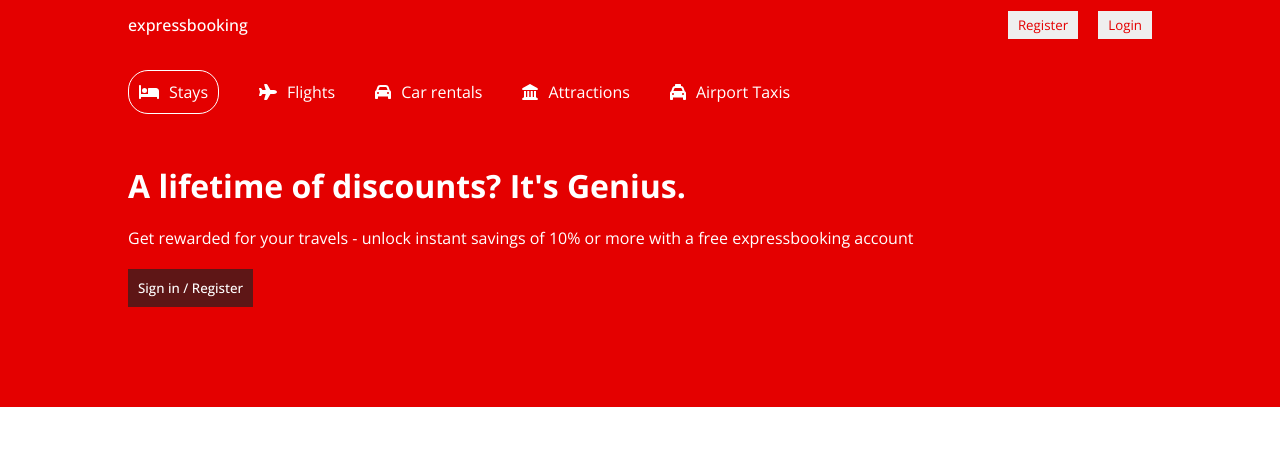
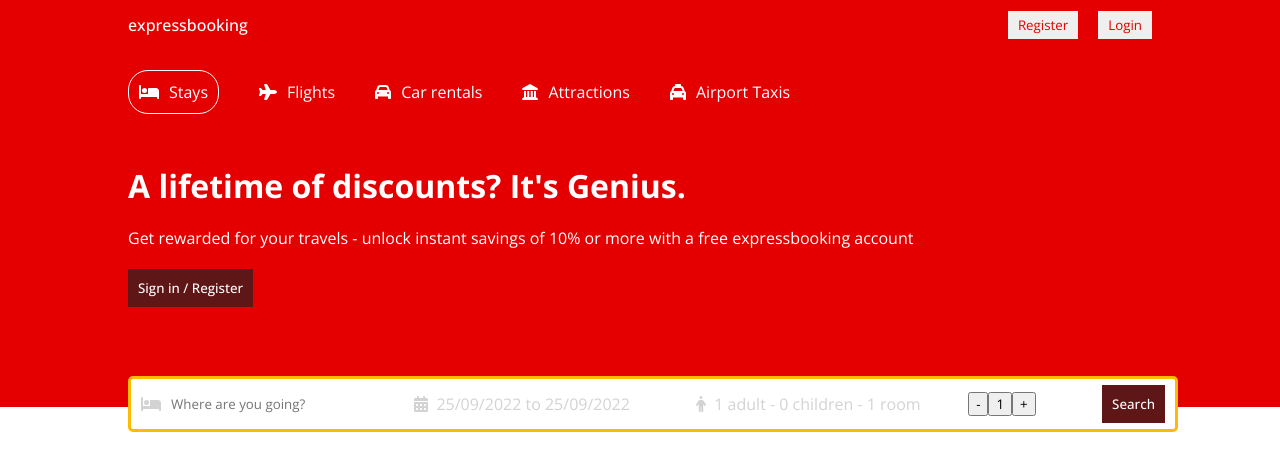
Before and after one commit to nhd2121/ReservationAppMERN, a React (Create React App) app: page / in a window 1280 px wide. Shown: the top 470 px of the page. Built offline with nearby package versions, Linux system fonts and the light colour scheme.

Commit message:
Third commit

```diff
--- a/package.json
+++ b/package.json
@@ -10,7 +10,9 @@
     "@testing-library/jest-dom": "^5.16.4",
     "@testing-library/react": "^13.1.1",
     "@testing-library/user-event": "^13.5.0",
+    "date-fns": "^2.29.3",
     "react": "^18.0.0",
+    "react-date-range": "^1.4.0",
     "react-dom": "^18.0.0",
     "react-router-dom": "^6.4.1",
     "react-scripts": "5.0.1",
--- a/src/components/header/Header.jsx
+++ b/src/components/header/Header.jsx
@@ -1,9 +1,35 @@
-import React from 'react'
+import React, { useState } from 'react'
 import "./header.css"
 import { FontAwesomeIcon } from '@fortawesome/react-fontawesome'
-import { faBed, faPlane, faCar, faTaxi, faLandmark } from '@fortawesome/free-solid-svg-icons'
+import {
+    faBed,
+    faPlane,
+    faCar,
+    faTaxi,
+    faLandmark,
+    faCalendarDays,
+    faPerson
+} from '@fortawesome/free-solid-svg-icons';
+import { DateRange } from 'react-date-range';
+import 'react-date-range/dist/styles.css'; // main css file
+import 'react-date-range/dist/theme/default.css'; // theme css file
+import { format } from "date-fns";
 
 const Header = () => {
+    const [openDate, setOpenDate] = useState(false);
+    const [date, setDate] = useState([
+        {
+          startDate: new Date(),
+          endDate: new Date(),
+          key: 'selection'
+        }
+      ]);
+      const [openOptions, setOpenOptions] = useState(false);
+      const [options, setOptions] = useState({
+        adults: 1,
+        children: 0,
+        room: 1
+      });
     return (
         <div className='header'>
             <div className="headerContainer">
@@ -35,7 +61,51 @@
                 </p>
                 <button className="headerBtn">Sign in / Register</button>
                 <div className="headerSearch">
-
+                    <div className="headerSearchItem">
+                        <FontAwesomeIcon icon={faBed} className="headerIcon" />
+                        <input
+                            type="text"
+                            placeholder='Where are you going?'
+                            className='headerSearchInput'
+                        />
+                    </div>
+                    <div className="headerSearchItem">
+                        <FontAwesomeIcon icon={faCalendarDays} className="headerIcon" />
+                        <span
+                            className="headerSearchText"
+                            onClick={() => setOpenDate(!openDate)}
+                        >
+                            {
+                                `${format(date[0].startDate, "dd/MM/yyyy")}
+                                to
+                                ${format(date[0].endDate, "dd/MM/yyyy")}`
+                            }
+                        </span>
+                        {openDate && <DateRange
+                            editableDateInputs={true}
+                            onChange={item => setDate([item.selection])}
+                            moveRangeOnFirstSelection={false}
+                            ranges={date}
+                            className="date"
+                        />}
+                    </div>
+                    <div className="headerSearchItem">
+                        <FontAwesomeIcon icon={faPerson} className="headerIcon" />
+                        <span className="headerSearchText">
+                            {`${options.adults} adult - ${options.children} children - ${options.room} room`}
+                        </span>
+                        <div className='options'>
+                            <div className='optionItem'>
+                                <span className='optionText'>Adult</span>
+                                <button className="optionCounterButton">-</button>
+                                <button className="optionCounterNumber">1</button>
+                                <button className="optionCounterButton">+</button>
+                            </div>
+                        </div>
+                    </div>
+                    <div className="headerSearchItem">
+                        <button className="headerBtn">Search</button>
+                    </div>
                 </div>
             </div>
         </div>
--- a/src/components/header/header.css
+++ b/src/components/header/header.css
@@ -3,6 +3,7 @@
     color: white;
     display: flex;
     justify-content: center;
+    position: relative;
 }
 
 .headerContainer {
@@ -41,3 +42,43 @@
     padding: 10px;
     cursor: pointer;
 }
+
+.headerSearch {
+    height: 30px;
+    background-color: white;
+    border: 3px solid #febb02;
+    display: flex;
+    align-items: center;
+    justify-content: space-between;
+    padding: 10px 10px;
+    border-radius: 5px;
+    position: absolute;
+    bottom: -25px;
+    width: 100%;
+    max-width: 1024px;
+}
+
+.headerIcon {
+    color: lightgray;
+}
+
+.headerSearchItem {
+    display: flex;
+    align-items: center;
+    gap: 8px;
+}
+
+.headerSearchInput {
+    border: none;
+    outline: none;
+}
+
+.headerSearchText {
+    color: lightgray;
+    cursor: pointer;
+}
+
+.date {
+    position: absolute;
+    top: 50px;
+}
```
Also changed, not shown: 1 other file (tests, documents, lock files or other folders). Lines whose indentation alone changed are shown as unchanged.
